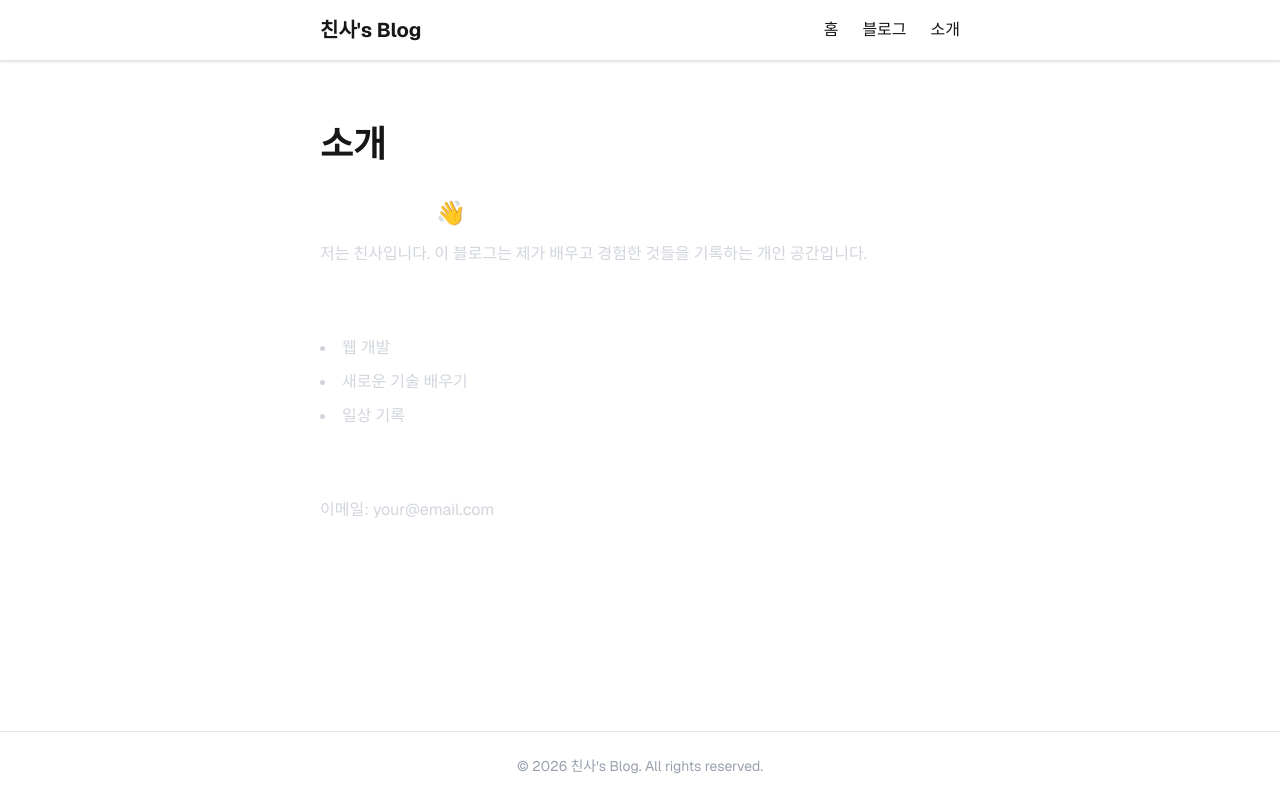
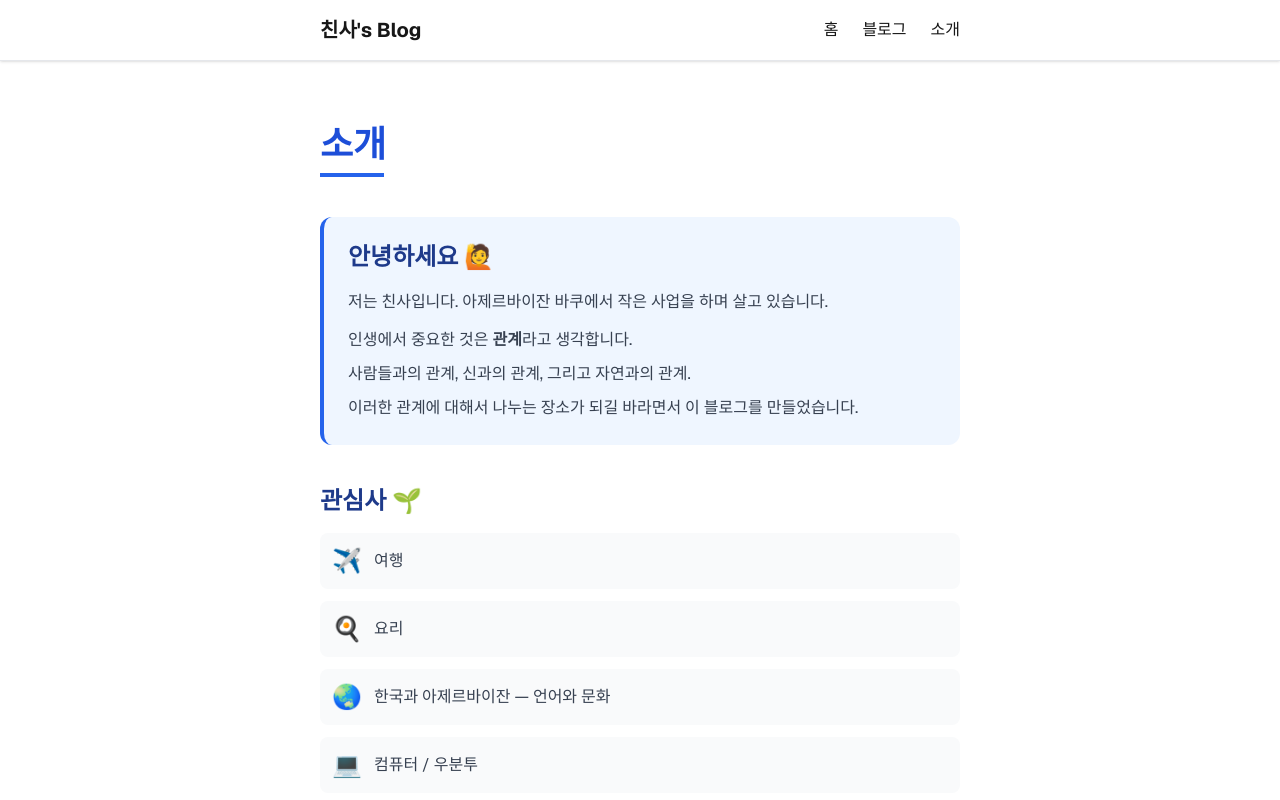
Before and after one commit to dk64839701/my-blog, a Next.js app: page /about in a window 1280 px wide. Shown: the top 800 px of the page. Built offline with nearby package versions, Linux system fonts and the light colour scheme.

Commit message:
소개 페이지 디자인 개선

```diff
--- a/app/about/page.tsx
+++ b/app/about/page.tsx
@@ -1,27 +1,40 @@
 export default function AboutPage() {
   return (
     <main className="max-w-2xl mx-auto px-4 py-16">
-      <h1 className="text-4xl font-bold mb-8">소개</h1>
-      <div className="space-y-6 text-gray-300 leading-relaxed">
+
+      <h1 className="text-4xl font-bold mb-2" style={{color: '#1d4ed8'}}>소개</h1>
+      <div className="w-16 h-1 mb-10" style={{backgroundColor: '#2563eb'}}></div>
+
+      <div className="space-y-10" style={{color: '#374151'}}>
+
+        <section className="p-6 rounded-xl" style={{backgroundColor: '#eff6ff', borderLeft: '4px solid #2563eb'}}>
+          <h2 className="text-2xl font-semibold mb-4" style={{color: '#1e3a8a'}}>안녕하세요 🙋</h2>
+          <p className="leading-relaxed">
+            저는 친사입니다. 아제르바이잔 바쿠에서 작은 사업을 하며 살고 있습니다.
+          </p>
+          <p className="leading-relaxed mt-3">인생에서 중요한 것은 <strong>관계</strong>라고 생각합니다.</p>
+          <p className="leading-relaxed mt-2">사람들과의 관계, 신과의 관계, 그리고 자연과의 관계.</p>
+          <p className="leading-relaxed mt-2">이러한 관계에 대해서 나누는 장소가 되길 바라면서 이 블로그를 만들었습니다.</p>
+        </section>
+
         <section>
-          <h2 className="text-2xl font-semibold mb-3 text-white">안녕하세요 👋</h2>
-          <p>
-            저는 친사입니다. 이 블로그는 제가 배우고 경험한 것들을
-            기록하는 개인 공간입니다.
-          </p>
-        </section>
-        <section>
-          <h2 className="text-2xl font-semibold mb-3 text-white">관심사</h2>
-          <ul className="list-disc list-inside space-y-2">
-            <li>웹 개발</li>
-            <li>새로운 기술 배우기</li>
-            <li>일상 기록</li>
+          <h2 className="text-2xl font-semibold mb-4" style={{color: '#1e3a8a'}}>관심사 🌱</h2>
+          <ul className="space-y-3">
+            {[
+              { emoji: '✈️', text: '여행' },
+              { emoji: '🍳', text: '요리' },
+              { emoji: '🌏', text: '한국과 아제르바이잔 — 언어와 문화' },
+              { emoji: '💻', text: '컴퓨터 / 우분투' },
+              { emoji: '✝️', text: '종교' },
+            ].map((item) => (
+              <li key={item.text} className="flex items-center gap-3 p-3 rounded-lg" style={{backgroundColor: '#f9fafb'}}>
+                <span className="text-2xl">{item.emoji}</span>
+                <span>{item.text}</span>
+              </li>
+            ))}
           </ul>
         </section>
-        <section>
-          <h2 className="text-2xl font-semibold mb-3 text-white">연락처</h2>
-          <p>이메일: your@email.com</p>
-        </section>
+
       </div>
     </main>
   );
```
